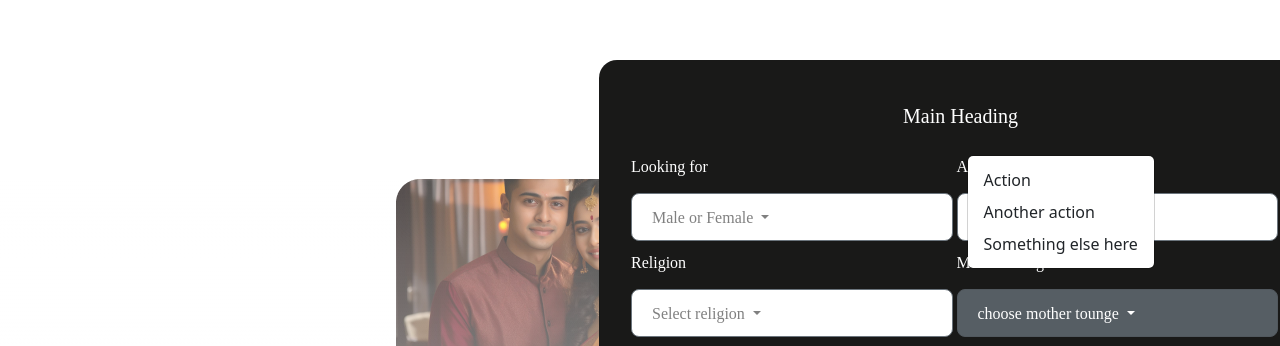
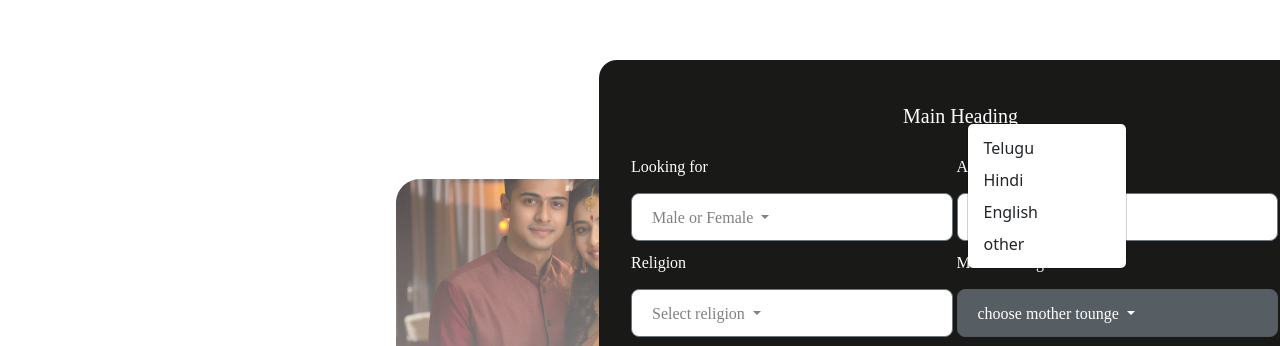
Before and after one commit to Arshithkumar/web-Assign, a plain HTML site: page index.html in a window 1280 px wide. Both pictures are taken after a click on the button "choose mother tounge". Shown: the part 427-773 px from the top of the page. Drawn offline with nearby package versions, Linux system fonts and the light colour scheme.

Commit message:
changes in html

```diff
--- a/index.html
+++ b/index.html
@@ -102,9 +102,9 @@
                                     select age
                                 </button>
                                 <ul class="dropdown-menu">
-                                    <li><a class="dropdown-item" href="#">Action</a></li>
-                                    <li><a class="dropdown-item" href="#">Another action</a></li>
-                                    <li><a class="dropdown-item" href="#">Something else here</a></li>
+                                    <li><a class="dropdown-item" href="#">18-25</a></li>
+                                    <li><a class="dropdown-item" href="#">26-30</a></li>
+                                    <li><a class="dropdown-item" href="#">31 and above</a></li>
                                 </ul>
                             </div>
                         </div>
@@ -121,9 +121,9 @@
                                     Select religion
                                 </button>
                                 <ul class="dropdown-menu">
-                                    <li><a class="dropdown-item" href="#">male</a></li>
-                                    <li><a class="dropdown-item" href="#">female</a></li>
-                                    <li><a class="dropdown-item" href="#">other</a></li>
+                                    <li><a class="dropdown-item" href="#">Hindu</a></li>
+                                    <li><a class="dropdown-item" href="#">Christian</a></li>
+                                    <li><a class="dropdown-item" href="#">Muslim</a></li>
                                 </ul>
                             </div>
                         </div>
@@ -137,9 +137,10 @@
                                     choose mother tounge
                                 </button>
                                 <ul class="dropdown-menu">
-                                    <li><a class="dropdown-item" href="#">Action</a></li>
-                                    <li><a class="dropdown-item" href="#">Another action</a></li>
-                                    <li><a class="dropdown-item" href="#">Something else here</a></li>
+                                    <li><a class="dropdown-item" href="#">Telugu</a></li>
+                                    <li><a class="dropdown-item" href="#">Hindi</a></li>
+                                    <li><a class="dropdown-item" href="#">English</a></li>
+                                    <li><a class="dropdown-item" href="#">other</a></li>
                                 </ul>
                             </div>
                         </div>
```
